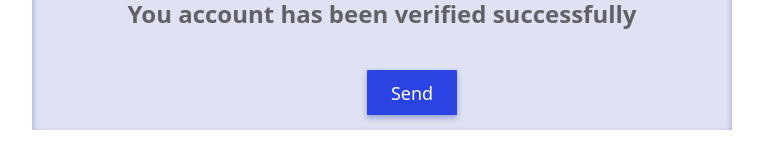
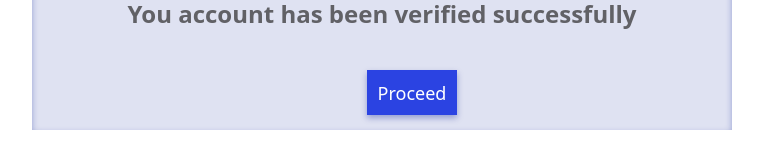
Before and after one commit to Ayomide-Segun/Todo-App, a React (Vite) app in the folder Todo-app-frontend/todoapp/: page /verifyEmail in a window 1280 px wide. Shown: the part 400-565 px from the top of the page, without its empty margins (258-1021 px from the left). Built offline with nearby package versions, Linux system fonts and the light colour scheme; no server answers.

Commit message:
fixed destructuring error in email verification.jsx

```diff
--- a/Todo-app-frontend/todoapp/src/components/EmailVerification.jsx
+++ b/Todo-app-frontend/todoapp/src/components/EmailVerification.jsx
@@ -12,7 +12,7 @@ export function EmailVerification(props){
     async function handleSubmit(e, userDetails){
         e.preventDefault()
         setLoading(true)
-        const [username, email, password] = userDetails
+        const {username, email, password} = userDetails
         Register(
             username, email, password
         );
@@ -61,7 +61,7 @@ export function EmailVerification(props){
                     <input
                         className='submit-button mt-10 mx-24 sm:mx-48 md:mx-80 sm:w-[70px] md:w-[90px]'
                         type="submit"
-                        value="Send"
+                        value="Proceed"
                     />
                 </div>
             </form>
--- a/Todo-app-frontend/todoapp/src/contexts/AuthContext.jsx
+++ b/Todo-app-frontend/todoapp/src/contexts/AuthContext.jsx
@@ -43,7 +43,6 @@ export function AuthContextProvider({children}){
             );
             setLoading(false)
             alert('A verificaton code has been sent to your email')
-            navigate('/verifyEmail')
 
         } catch (err) {
             console.log(err)
```
